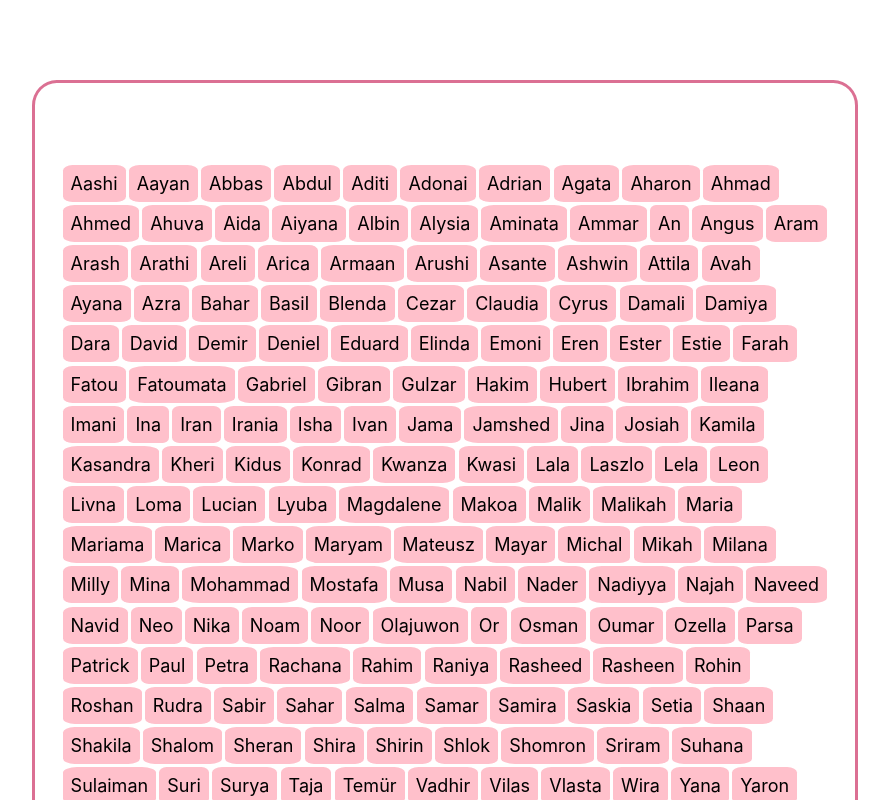
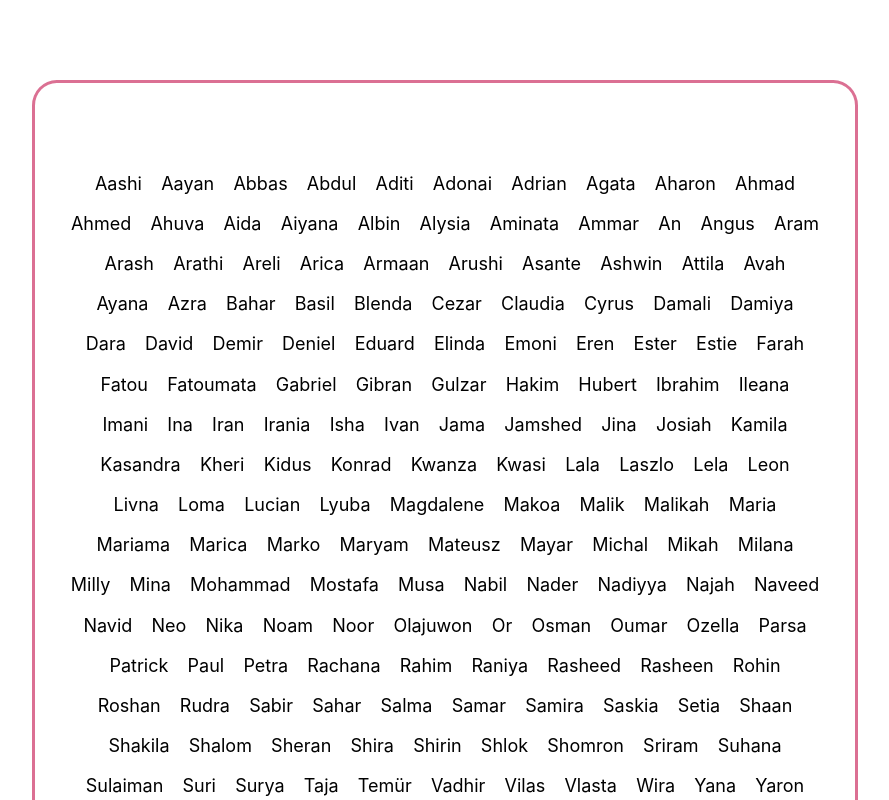
Before and after one commit to kbakande/baby-names-picker, a React (Create React App) app: page / in a window 1280 px wide. Shown: the top 800 px of the page, without its empty margins (195-1084 px from the left). Built offline with nearby package versions, Linux system fonts and the light colour scheme.

Commit message:
add styling for boys and girls color

```diff
--- a/src/App.css
+++ b/src/App.css
@@ -43,13 +43,21 @@
   margin: 10vh auto;
   padding: 10vh 2vw;
   border-radius: 3%;
+  text-align: center;
 }
 
 .name-list {
   display: inline-block;
   border-radius: 15%;
-  background-color: pink ;
   margin: 0.2vh;
   padding: 1vh;
   font-size: large;
 }
+
+.boys {
+  background-color: beige;
+}
+
+.girls {
+  background-color: turquoise;
+}
```
